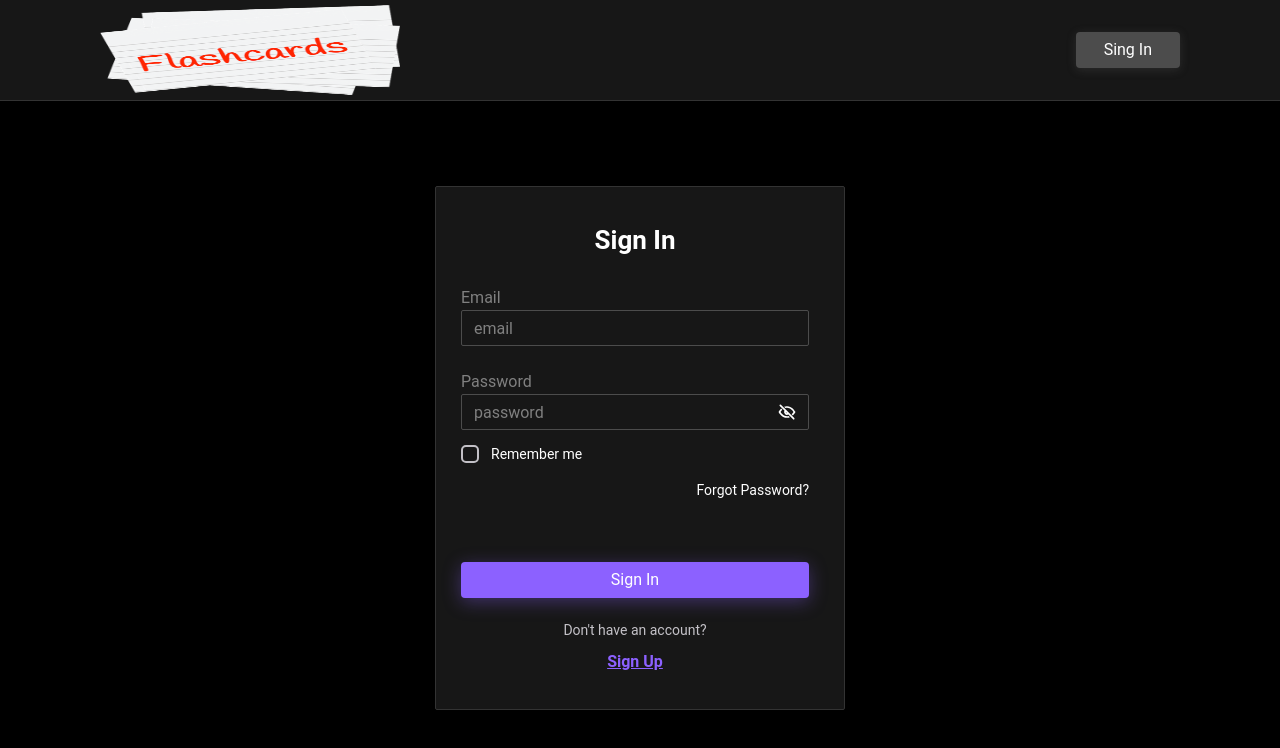
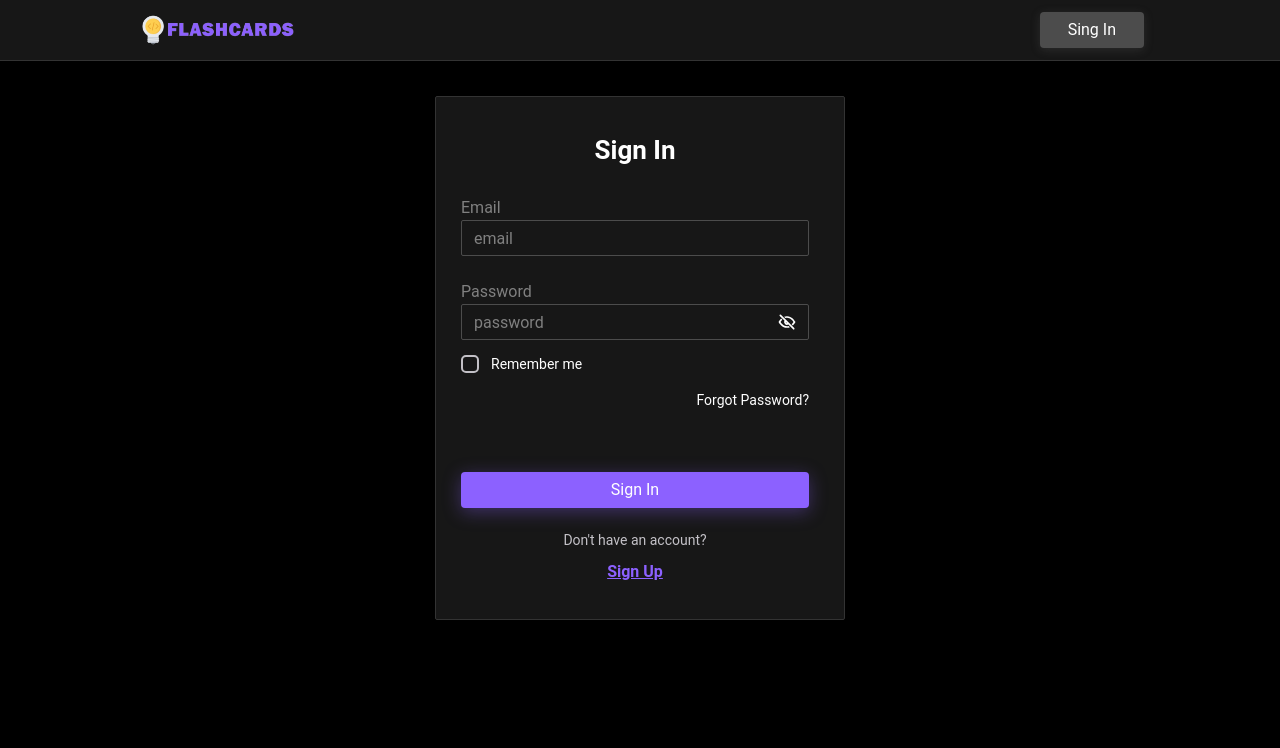
Before and after one commit to Arenelin/-flash-cards-, a React (Vite) app: page /signIn in a window 1280 px wide. Shown: the top 748 px of the page. Built offline with nearby package versions, Linux system fonts and the light colour scheme.

Commit message:
feature/#103 Add Icon Header, fix style

```diff
--- a/src/features/header/Header.tsx
+++ b/src/features/header/Header.tsx
@@ -1,7 +1,7 @@
 import { ComponentPropsWithoutRef, ElementRef, forwardRef } from 'react'
 
 import { LogOutOutline, PersonOutline } from '@/assets/icons'
-import logo from '@/assets/logo.png'
+import logo from '@/assets/logoStart.png'
 import { Button, Dropdown, UserAvatar } from '@/common/components/ui'
 import { DropdownSeparator } from '@/common/components/ui/dropdown/dropdownSeparator/DropdownSeparator'
 import { ToolbarItemWithIcon } from '@/common/components/ui/dropdown/toolbarItemWithIcon/ToolbarItemWithIcon'
@@ -24,7 +24,7 @@ export const Header = forwardRef<ElementRef<'header'>, HeaderProps>((props, ref)
 
   return (
     <div className={s.container}>
-      <img alt={'logo'} height={'90px'} src={logo} width={'300px'} />
+      <img alt={'logo'} className={s.img} height={'36px'} src={logo} width={'160px'} />
       <header className={className} {...rest} ref={ref}>
         {isAuthorization ? (
           <Dropdown triggerChild={<UserAvatar name={mockUserData.name} src={mockUserData.img} />}>
--- a/src/features/header/header.module.scss
+++ b/src/features/header/header.module.scss
@@ -8,8 +8,13 @@
   justify-content: space-between;
 
   width: 100%;
-  padding: 5px 100px;
+  padding: 12px 136px;
 
   background: var(--color-dark-700);
   border-bottom: 1px solid var(--color-dark-500);
 }
+
+.img  {
+    object-fit: cover;
+    object-position: 50% 50%;
+}
--- a/src/features/layout/layout.module.scss
+++ b/src/features/layout/layout.module.scss
@@ -6,5 +6,5 @@
 }
 
 .main {
-  margin-top: 150px;
+  margin-top: 60px;
 }
--- a/src/router/ui/page/page.module.scss
+++ b/src/router/ui/page/page.module.scss
@@ -1,3 +1,3 @@
 .container {
-  margin: 100px 135px;
+  margin: 0 135px;
 }
```
Also changed, not shown: src/assets/logo.png (deleted), src/assets/logoStart.png (added).
